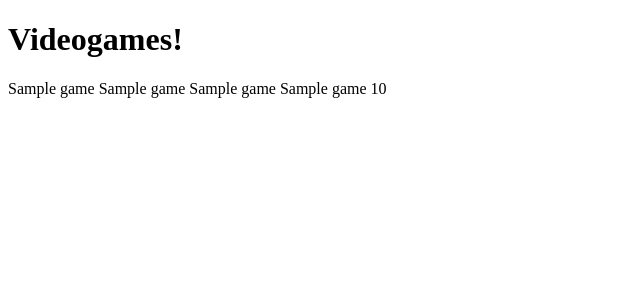
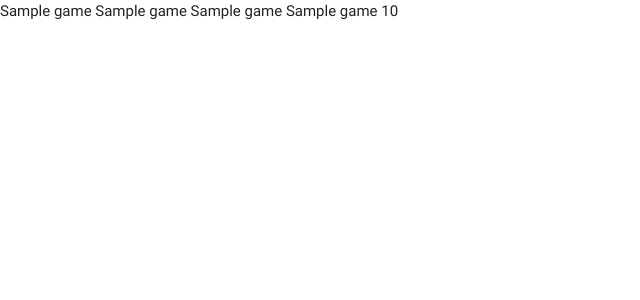
Before and after one commit to VladimirB3/ms-project-3, a Flask app: page / in a window 1280 px wide. Shown: the top 300 px of the page, without its empty margins (0-640 px from the left). Run offline with Flask 2, Linux system fonts and the light colour scheme; a database or web service that is not in the repository returns one stand-in record (values such as "Sample title"); some libraries are stand-ins or nearby versions.

Commit message:
Added Materialize ver 0.100.2 due to Code institute warnings about version 1.0.0

```diff
--- a/templates/base.html
+++ b/templates/base.html
@@ -4,10 +4,12 @@
     <meta charset="UTF-8">
     <meta name="viewport" content="width=device-width, initial-scale=1.0">
     <title>Document</title>
+    <link href="https://fonts.googleapis.com/icon?family=Material+Icons" rel="stylesheet">
+    <link rel="stylesheet" href="https://cdnjs.cloudflare.com/ajax/libs/materialize/0.100.2/css/materialize.min.css">
 </head>
 <body>
-    <h1>Videogames!</h1>
-    {% block content %}
-    {% endblock %}
+    {% block content %} {% endblock %}
+    <script src="https://cdnjs.cloudflare.com/ajax/libs/jquery/3.5.1/jquery.min.js" integrity="sha512-bLT0Qm9VnAYZDflyKcBaQ2gg0hSYNQrJ8RilYldYQ1FxQYoCLtUjuuRuZo+fjqhx/qtq/1itJ0C2ejDxltZVFg==" crossorigin="anonymous"></script>
+    <script src="https://cdnjs.cloudflare.com/ajax/libs/materialize/0.100.2/js/materialize.min.js"></script>
 </body>
 </html>
```
